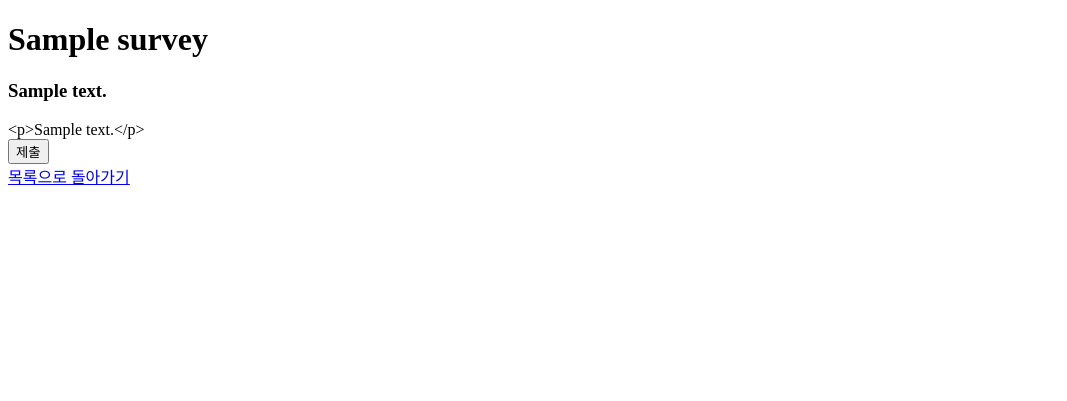
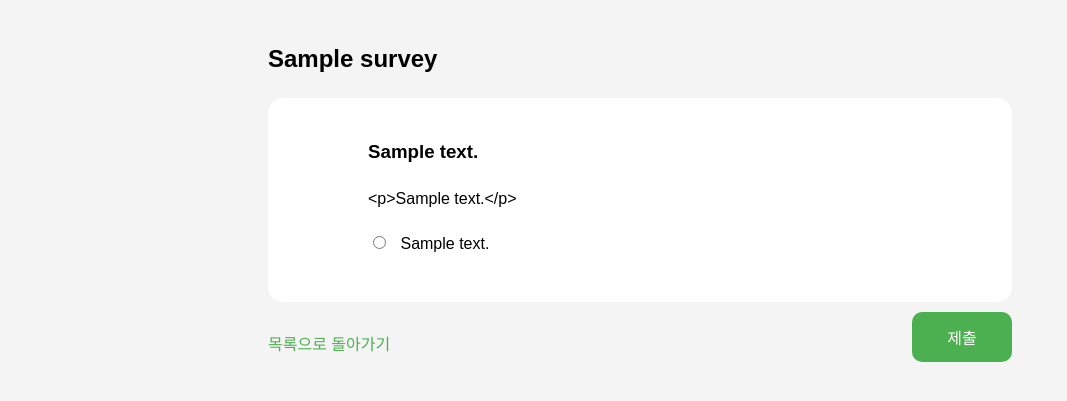
Before and after one commit to ga111o/survey, a Flask app: page /survey/1/1 in a window 1280 px wide. Shown: the top 401 px of the page, without its empty margins (0-1067 px from the left). Run offline with Flask 3, Linux system fonts and the light colour scheme; tables that the repository leaves empty hold one stand-in row (values such as "Sample post").

Commit message:
📝 basic done

```diff
--- a/main.py
+++ b/main.py
@@ -23,6 +23,7 @@ class Question(db.Model):
     survey_id = db.Column(db.Integer, db.ForeignKey('survey.id'), nullable=False)
     comment = db.Column(db.String(500), nullable=True)
     responses = db.relationship('Response', backref='question', lazy=True)
+    likert_scales = db.relationship('LikertScale', backref='question', lazy=True)  # 추가된 부분
 
 class Response(db.Model):
     id = db.Column(db.Integer, primary_key=True)
@@ -30,6 +31,12 @@ class Response(db.Model):
     answer = db.Column(db.String(500), nullable=False)
     comment = db.Column(db.String(500), nullable=True)
     session_id = db.Column(db.Integer, db.ForeignKey('session.id'), nullable=False)
+
+class LikertScale(db.Model):
+    id = db.Column(db.Integer, primary_key=True)
+    question_id = db.Column(db.Integer, db.ForeignKey('question.id'), nullable=False)
+    scale_text = db.Column(db.String(100), nullable=False)
+
 
 with app.app_context():
     db.create_all()
@@ -41,21 +48,26 @@ def create():
         questions = request.form.getlist('questions')
         comments = request.form.getlist('comments')
         markdowns = request.form.getlist('markdowns')
+        likert_scales = request.form.getlist('likert_scales')
 
         survey = Survey(title=title)
         db.session.add(survey)
         db.session.commit()
 
-        for question_text, comment, markdown in zip(questions, comments, markdowns):
-            if markdown:
-                question_text = question_text or " "
-            if question_text:
-                question = Question(text=question_text, survey_id=survey.id, comment=comment, markdown_text=markdown)
-                db.session.add(question)
+        for question_text, comment, markdown, likert_scale in zip(questions, comments, markdowns, likert_scales):
+            question = Question(text=question_text, survey_id=survey.id, comment=comment, markdown_text=markdown)
+            db.session.add(question)
+            db.session.commit()
+
+            if likert_scale:
+                for scale_text in likert_scale.split(','):
+                    likert = LikertScale(question_id=question.id, scale_text=scale_text.strip())
+                    db.session.add(likert)
 
         db.session.commit()
         return redirect(url_for('survey_list'))
     return render_template('create.html')
+
 
 @app.route('/survey/<int:session_id>', methods=['GET'])
 def session_survey_list(session_id):
@@ -72,18 +84,21 @@ def take_survey(session_id, survey_id):
         for question in survey.questions:
             answer = request.form.get(str(question.id))
             if answer:
-
-                response = Response(
-                    question_id=question.id,
-                    answer=answer,
-                    session_id=session_id,
-                    comment=question.comment
-                )
-                db.session.add(response)
+                # LikertScale의 scale_text를 가져오는 부분 추가
+                likert_scale = LikertScale.query.filter_by(question_id=question.id, id=answer).first()
+                if likert_scale:
+                    response = Response(
+                        question_id=question.id,
+                        answer=likert_scale.scale_text,  # scale_text 저장
+                        session_id=session_id,
+                        comment=question.comment
+                    )
+                    db.session.add(response)
 
         db.session.commit()
         return redirect(url_for('session_survey_list', session_id=session_id))
     return render_template('take_survey.html', survey=survey, session_id=session_id)
+
 
 @app.route('/survey/<int:survey_id>/edit', methods=['GET', 'POST'])
 def edit_survey(survey_id):
@@ -93,20 +108,30 @@ def edit_survey(survey_id):
         questions = request.form.getlist('questions')
         comments = request.form.getlist('comments')
         markdowns = request.form.getlist('markdowns')
+        likert_scales = request.form.getlist('likert_scales')
 
+        # 기존 질문과 리커트 스케일을 삭제
+        Question.query.filter_by(survey_id=survey.id).delete(synchronize_session='fetch')
+        LikertScale.query.filter(LikertScale.question_id.in_([q.id for q in survey.questions])).delete(synchronize_session='fetch')
 
-        Question.query.filter_by(survey_id=survey.id).delete()
-
-        for question_text, comment, markdown in zip(questions, comments, markdowns):
+        # 새 질문과 리커트 스케일 추가
+        for question_text, comment, markdown, likert_scale in zip(questions, comments, markdowns, likert_scales):
             if markdown:
                 question_text = question_text or " "
             if question_text:
                 question = Question(text=question_text, survey_id=survey.id, comment=comment, markdown_text=markdown)
                 db.session.add(question)
 
+                # 리커트 스케일 추가
+                if likert_scale:
+                    for scale_text in likert_scale.split(','):
+                        likert = LikertScale(question_id=question.id, scale_text=scale_text.strip())
+                        db.session.add(likert)
+
         db.session.commit()
         return redirect(url_for('survey_list'))
     return render_template('edit_survey.html', survey=survey)
+
 
 @app.route('/survey/<int:survey_id>/delete', methods=['POST'])
 def delete_survey(survey_id):
--- /dev/null
+++ b/static/take_survey.css
@@ -0,0 +1,71 @@
+/* 기본 스타일 설정 */
+body {
+  font-family: Arial, sans-serif;
+  line-height: 1.6;
+  margin: 0;
+  padding: 20px;
+  background-color: #f4f4f4;
+}
+
+.bottom {
+  margin-left: 20%;
+  margin-right: 20%;
+  display: flex;
+  flex-direction: row;
+  justify-content: space-between;
+}
+
+.title {
+  margin-left: 20%;
+}
+
+.summitButton {
+  background-color: #4caf50;
+  color: white;
+  border: none;
+  width: 100px;
+  height: 50px;
+  padding: 10px 15px;
+  border-radius: 10px;
+  cursor: pointer;
+  font-size: 16px;
+}
+
+.questionBox {
+  background-color: white;
+  padding: 20px 100px 25px 100px;
+  border-radius: 15px;
+  margin-left: 20%;
+  margin-right: 20%;
+}
+
+.radioBox {
+  flex-direction: row;
+  display: flex;
+  justify-content: space-between;
+}
+
+div {
+  margin: 10px 0;
+}
+
+/* 라디오 버튼 스타일 */
+input[type="radio"] {
+  margin-right: 10px;
+}
+
+button:hover {
+  background-color: #45a049;
+}
+
+/* 돌아가기 링크 스타일 */
+a {
+  display: inline-block;
+  margin-top: 20px;
+  color: #4caf50;
+  text-decoration: none;
+}
+
+a:hover {
+  text-decoration: underline;
+}
--- a/templates/edit_survey.html
+++ b/templates/edit_survey.html
@@ -31,6 +31,8 @@
           <input type="text" name="comments" value="{{ question.comment }}" />
           <label for="markdowns">마크다운:</label>
           <textarea name="markdowns">{{ question.markdown_text }}</textarea>
+          <label for="likert_scales">scale:</label>
+          <input type="text" name="likert_scales" placeholder="쉼표로 구분" />
         </div>
         {% endfor %}
       </div>
@@ -51,6 +53,8 @@
                 <input type="text" name="comments">
                 <label for="markdowns">마크다운:</label>
                 <textarea name="markdowns"></textarea>
+                <label for="likert_scales">리커트 스케일 (쉼표로 구분):</label>
+                <input type="text" name="likert_scales" placeholder="예: 매우 불만족, 불만족, 보통, 만족, 매우 만족" />
             `;
         questionsDiv.appendChild(newQuestion);
       }
--- a/templates/take_survey.html
+++ b/templates/take_survey.html
@@ -3,24 +3,42 @@
   <head>
     <meta charset="UTF-8" />
     <title>{{ survey.title }}</title>
+    <link
+      rel="stylesheet"
+      href="{{ url_for('static', filename='take_survey.css') }}"
+    />
   </head>
   <body>
-    <h1>{{ survey.title }}</h1>
+    <h2 class="title">{{ survey.title }}</h2>
     <form method="POST">
       {% for question in survey.questions %}
-      <div>
+      <div class="questionBox">
         <h3>{{ question.text }}</h3>
+
+        {% if question.markdown_text %}
         <div>{{ question.markdown_text | markdown }}</div>
-        {% if question.markdown_text %} {% else %}
-        <label for="answer">답변:</label>
-        <input type="text" name="{{ question.id }}" required />
-        {% endif %}
+        {% endif %} {% if question.likert_scales %}
+        <div class="radioBox">
+          {% for scale in question.likert_scales %}
+          <div>
+            <input
+              type="radio"
+              name="{{ question.id }}"
+              value="{{ scale.id }}"
+              required
+            />
+            <label for="{{ scale.id }}">{{ scale.scale_text }}</label><br />
+          </div>
+          {% endfor %} {% endif %}
+        </div>
       </div>
       {% endfor %}
-      <button type="submit">제출</button>
+      <div class="bottom">
+        <a href="{{ url_for('session_survey_list', session_id=session_id) }}"
+          >목록으로 돌아가기</a
+        >
+        <button class="summitButton" type="submit">제출</button>
+      </div>
     </form>
-    <a href="{{ url_for('session_survey_list', session_id=session_id) }}"
-      >목록으로 돌아가기</a
-    >
   </body>
 </html>
```
Also changed, not shown: templates/create.html (+9 -1 lines).
